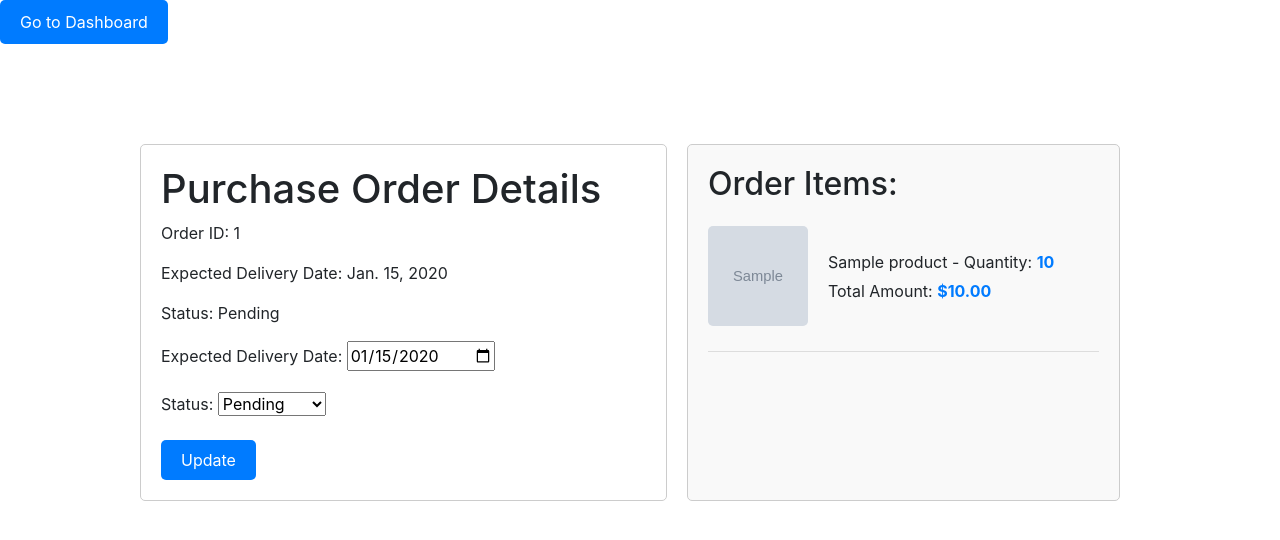
After one commit to RoshanPaulBabu/ecommerce, a Django app: page /seller/purchase_order/1/ in a window 1280 px wide. The commit adds this page. Shown: the top 540 px of the page. Run offline with Django 4.2, Linux system fonts and the light colour scheme; tables that the repository leaves empty hold one stand-in row (values such as "Sample post"); grey boxes marked "Sample" are stand-in pictures; some libraries are stand-ins or nearby versions.

Commit message:
added so manthings idkk 16/05

```diff
--- a/eapp/admin.py
+++ b/eapp/admin.py
@@ -158,8 +158,8 @@ class PurchaseOrderAdmin(admin.ModelAdmin):
 admin.site.register(PurchaseOrder, PurchaseOrderAdmin)
 
 
-@admin.register(AdminMessage)
-class AdminMessageAdmin(admin.ModelAdmin):
+@admin.register(POMessage)
+class POMessageAdmin(admin.ModelAdmin):
     list_display = ('product', 'total_amount', 'quantity', 'confirmed',)
     list_filter = ('confirmed',)
     search_fields = ('product__name', 'purchase_order__id')
--- a/eapp/templates/customer/login.html
+++ b/eapp/templates/customer/login.html
@@ -17,7 +17,7 @@
                     <div class="breadcrumb-text text-center">
                         <h1>Login</h1>
                         <ul class="breadcrumb-menu">
-                            <li><a href="index.html">home</a></li>
+                            <li><a href="{% url 'index' %}">home</a></li>
                             <li><span>Login</span></li>
                         </ul>
                     </div>
@@ -39,7 +39,7 @@
                             {% csrf_token %}
                             <div>
                                 <label for="email">Email:</label>
-                                <input type="email" id="email" name="email" placeholder="Enter Username or Email address..." required>
+                                <input type="username" id="email" name="email" placeholder="Enter Username or Email address..." required>
                             </div>
                             <div>
                                 <label for="password">Password:</label>
--- /dev/null
+++ b/eapp/templates/purchase_order_details.html
@@ -0,0 +1,209 @@
+<!DOCTYPE html>
+<html>
+<head>
+    <title>Purchase Order Details</title>
+    <!-- Bootstrap CSS -->
+    <link href="https://stackpath.bootstrapcdn.com/bootstrap/4.5.2/css/bootstrap.min.css" rel="stylesheet">
+    <style>
+                .item-container {
+            display: flex;
+            align-items: center;
+            margin-bottom: 10px;
+        }
+        .item-img {
+            width: 100px;
+            height: auto;
+            margin-right: 20px;
+        }
+        .purchase-order-container {
+    display: flex;
+    justify-content: space-between;
+    max-width: 1000px;
+    margin: 100px auto;
+}
+
+.purchase-order-details,
+.order-items {
+    flex-grow: 1;
+    padding: 20px;
+    border: 1px solid #ccc;
+    border-radius: 5px;
+    margin-right: 20px;
+}
+
+.order-items {
+    background-color: #f9f9f9;
+}
+
+.order-items h2 {
+    margin-top: 0;
+}
+
+.order-items ul {
+    list-style-type: none;
+    padding: 0;
+}
+
+.order-items li {
+    border-bottom: 1px solid #ddd;
+    padding: 15px 0;
+}
+
+.item-container {
+    display: flex;
+    align-items: center;
+}
+
+.item-img {
+    width: 100px;
+    height: 100px;
+    margin-right: 20px;
+    object-fit: cover;
+    border-radius: 5px;
+}
+
+.item-info {
+    flex-grow: 1;
+}
+
+.item-info p {
+    margin: 5px 0;
+}
+
+.item-info span {
+    font-weight: bold;
+    color: #007bff;
+}
+
+.update-btn {
+    background-color: #007bff;
+    color: #fff;
+    border: none;
+    padding: 8px 20px;
+    cursor: pointer;
+    border-radius: 5px;
+}
+
+.reject-btn {
+    background-color: #741717;
+    color: #fff;
+    border: none;
+    padding: 8px 20px;
+    cursor: pointer;
+    border-radius: 5px;
+
+}
+.dashboard-btn {
+    display: inline-block;
+    background-color: #007bff;
+    color: #fff;
+    text-decoration: none;
+    padding: 10px 20px;
+    border-radius: 5px;
+    transition: background-color 0.3s;
+}
+
+.dashboard-btn:hover {
+    background-color: #0b73e2;
+}
+
+
+    </style>
+</head>
+<body>
+
+    <a href="http://127.0.0.1:8000/seller" class="dashboard-btn">Go to Dashboard</a>
+    <div class="purchase-order-container">
+        <div class="purchase-order-details">
+            <h1>Purchase Order Details</h1>
+            <div class="order-info">
+                <p>Order ID: <span>{{ purchase_order.id }}</span></p>
+                <p>Expected Delivery Date: <span>{{ purchase_order.ExpectedDeliveryDate }}</span></p>
+                <p>Status: <span>{{ purchase_order.Status }}</span></p>
+            </div>
+            <form method="post" class="update-form">
+                {% csrf_token %}
+                <div class="form-group">
+                    <label for="delivery_date">Expected Delivery Date:</label>
+                    <input type="date" id="delivery_date" name="delivery_date" value="{{ purchase_order.ExpectedDeliveryDate|date:"Y-m-d" }}">
+                </div>
+                <div class="form-group">
+                    <label for="status">Status:</label>
+                    <select id="status" name="status">
+                        <option value="Pending" {% if purchase_order.Status == 'Pending' %} selected {% endif %}>Pending</option>
+                        <option value="In Progress" {% if purchase_order.Status == 'In Progress' %} selected {% endif %}>In Progress</option>
+                        <option value="Delivered" {% if purchase_order.Status == 'Delivered' %} selected {% endif %}>Delivered</option>
+                    </select>
+                </div>
+                <button type="submit" class="update-btn">Update</button>
+
+                <!-- Button for rejecting purchase order -->
+                {% if purchase_order.Status == '' and purchase_order.Status != 'Initiated' %}
+                <button type="button" class="btn btn-danger" id="rejectBtn">Reject</button>
+                {% endif %}
+            </form>
+        </div>
+
+        <div class="order-items">
+            <h2>Order Items:</h2>
+            <ul>
+                {% for item in order_items %}
+                    <li>
+                        <div class="item-container">
+                            <img src="{{ item.Product.image_1.url }}" class="item-img" alt="{{ item.Product.name }}">
+                            <div class="item-info">
+                                <p>{{ item.Product.name }} - Quantity: <span>{{ item.Quantity }}</span></p>
+                                <p>Total Amount: <span>${{ item.TotalAmount }}</span></p>
+                            </div>
+                        </div>
+                    </li>
+                {% endfor %}
+            </ul>
+        </div>
+    </div>
+
+
+    <!-- Popup modal for rejecting purchase order -->
+    <div class="modal fade" id="rejectModal" tabindex="-1" role="dialog" aria-labelledby="rejectModalLabel" aria-hidden="true">
+        <div class="modal-dialog" role="document">
+            <div class="modal-content">
+                <div class="modal-header">
+                    <h5 class="modal-title" id="rejectModalLabel">Reject Purchase Order</h5>
+                    <button type="button" class="close" data-dismiss="modal" aria-label="Close">
+                        <span aria-hidden="true">&times;</span>
+                    </button>
+                </div>
+                <div class="modal-body">
+                    <p>Are you sure you want to reject this purchase order?</p>
+                    <textarea id="sellerMessage" class="form-control" placeholder="Enter your message..." rows="4"></textarea>
+                </div>
+                <div class="modal-footer">
+                    <button type="button" class="btn btn-secondary" data-dismiss="modal">Close</button>
+                    <button type="button" class="btn btn-danger" id="confirmRejectBtn">Reject</button>
+                </div>
+            </div>
+        </div>
+    </div>
+
+    <!-- Bootstrap JS and jQuery -->
+    <script src="https://code.jquery.com/jquery-3.5.1.slim.min.js"></script>
+    <script src="https://cdn.jsdelivr.net/npm/@popperjs/core@2.5.4/dist/umd/popper.min.js"></script>
+    <script src="https://stackpath.bootstrapcdn.com/bootstrap/4.5.2/js/bootstrap.min.js"></script>
+    <script>
+        // JavaScript for rejecting purchase order
+        $(document).ready(function () {
+            $("#rejectBtn").click(function () {
+                $("#rejectModal").modal("show");
+            });
+
+            $("#confirmRejectBtn").click(function () {
+                var sellerMessage = $("#sellerMessage").val();
+                // Assuming you have a separate URL for rejecting purchase order
+                var rejectUrl = "{% url 'reject_purchase_order' purchase_order.id %}";
+                // Redirect to reject URL with seller message
+                window.location.href = rejectUrl + "?seller_message=" + encodeURIComponent(sellerMessage);
+            });
+        });
+    </script>
+</body>
+</html>
--- a/eapp/urls.py
+++ b/eapp/urls.py
@@ -28,8 +28,8 @@ urlpatterns = [
     path('search/', views.search_results, name='search_results'),
     path('category/<int:category_id>/', views.category_products, name='category_products'),
     path('subcategory/<int:subcategory_id>/', views.subcategory_products, name='subcategory_products'),
-    path('inventory/', views.inventory, name='inventory'),
-    path('send-purchase-order/<int:product_id>/', views.send_purchase_order, name='send_purchase_order'),
-    path('seller/', views.SellerLoginView.as_view(), name='seller_login'),
     path('create_purchase_order/', views.CreatePurchaseOrderView.as_view(), name='create_purchase_order'),
+    path('seller', views.seller_purchase_orders, name='seller_purchase_orders'),
+    path('seller/purchase_order/<int:purchase_order_id>/', views.purchase_order_details, name='purchase_order_details'),
+    path('seller/purchase_order/<int:purchase_order_id>/reject/', views.reject_purchase_order, name='reject_purchase_order'),
 ]
--- a/eapp/views.py
+++ b/eapp/views.py
@@ -96,7 +96,19 @@ def login_view(request):
         if user is not None:
             login(request, user)
             messages.success(request, 'You have successfully logged in!')
-            return redirect('index')  # Change 'index' to your desired redirect URL after login
+
+            # Redirect based on user role
+            try:
+                customer = user.customer
+                return redirect('index')  # Redirect customer to index page
+            except Customer.DoesNotExist:
+                try:
+                    seller = user.seller
+                    return redirect('seller_purchase_orders')  # Redirect seller to seller dashboard
+                except Seller.DoesNotExist:
+                    messages.error(request, 'You are not authorized to access this page.')
+                    return redirect('login')  # Redirect to login page if no associated role found
+
         else:
             messages.error(request, 'Invalid email or password. Please try again.')
             return render(request, 'customer/login.html')  # Change 'login.html' to your login template path
@@ -340,6 +352,10 @@ def checkout(request):
     customer = request.user.customer
     cart_items = Cart.objects.filter(customer=customer)
     total_price = sum(item.product.price * item.quantity for item in cart_items)
+
+    if total_price == 0:
+        return redirect('order_list')  # Redirect to order details with a placeholder order id
+
     if request.method == 'POST':
         address_id = request.POST.get('address_id')
         if not address_id:
@@ -446,59 +462,6 @@ def subcategory_products(request, subcategory_id):
     return render(request, 'subcategory_products.html', {'subcategory': subcategory, 'products': products})
 
 
-def inventory(request):
-    products = Product.objects.all()
-    return render(request, 'inventory.html', {'products': products})
-
-def send_purchase_order(request, product_id):
-    if request.method == 'POST':
-        product = Product.objects.get(pk=product_id)
-        seller_id = request.POST.get('seller')
-        quantity = request.POST.get('quantity')
-        seller = Seller.objects.get(pk=seller_id)
-
-        # Create a new purchase order
-        purchase_order = PurchaseOrder.objects.create(
-            TotalAmount=product.cost * int(quantity),
-            PurchaseOrderDate=timezone.now(),
-            Status='Pending',  # You can set the status as required
-            Seller=seller
-        )
-
-        # Create a new purchase order item
-        purchase_order_item = PurchaseOrderItem.objects.create(
-            Quantity=quantity,
-            Product=product,
-            PurchaseOrder=purchase_order,
-            PurchaseUnitPrice=product.cost,
-            TotalAmount=product.cost * int(quantity)
-        )
-
-        return HttpResponse('Purchase Order Sent Successfully!')
-    else:
-        product = Product.objects.get(pk=product_id)
-        sellers = Seller.objects.filter(id=product.seller.id)
-        return render(request, 'send_purchase_order.html', {'product': product, 'sellers': sellers})
-
-
-class SellerLoginView(View):
-    def get(self, request):
-        return render(request, 'login.html')
-
-    def post(self, request):
-        username = request.POST['username']
-        password = request.POST['password']
-        seller = authenticate(request, username=username, password=password)
-
-        if seller is not None:
-            login(request, seller)
-            return redirect('seller_dashboard')
-        else:
-            messages.error(request, 'Invalid email or password. Please try again.')
-            return render(request, 'login.html')
-
-
-
 
 
 class CreatePurchaseOrderView(View):
@@ -546,3 +509,45 @@ class CreatePurchaseOrderView(View):
             )
 
         return redirect('/admin/eapp/purchaseorder/')  # Redirect to a success page
+
+def seller_purchase_orders(request):
+    # Assuming you have a way to identify the current seller, e.g., request.user.seller
+    seller = request.user.seller
+    purchase_orders = PurchaseOrder.objects.filter(Seller=seller)
+    return render(request, 'seller_purchase_orders.html', {'purchase_orders': purchase_orders})
+
+from django.db import transaction
+
+@transaction.atomic
+def purchase_order_details(request, purchase_order_id):
+    purchase_order = get_object_or_404(PurchaseOrder, id=purchase_order_id)
+    order_items = PurchaseOrderItem.objects.filter(PurchaseOrder=purchase_order)
+    if request.method == 'POST':
+        # Handle form submission to update delivery date and status
+        delivery_date = request.POST.get('delivery_date')
+        status = request.POST.get('status')
+        # Update purchase order with new delivery date and status
+        purchase_order.ExpectedDeliveryDate = delivery_date
+        purchase_order.Status = status
+        purchase_order.save()
+
+        # Update product quantity if status is "Delivered"
+        if status == 'Delivered':
+            for item in order_items:
+                item.Product.quantity_in_stock += item.Quantity
+                item.Product.save()
+        return redirect('seller_purchase_orders')
+
+    return render(request, 'purchase_order_details.html', {'purchase_order': purchase_order, 'order_items': order_items})
+
+def reject_purchase_order(request, purchase_order_id):
+    if request.method == 'GET':
+        seller_message = request.GET.get('seller_message', '')  # Get seller message from the query parameters
+        purchase_order = get_object_or_404(PurchaseOrder, id=purchase_order_id)  # Get the purchase order object
+
+        # Update purchase order status and seller message
+        purchase_order.Status = 'Rejected'
+        purchase_order.seller_message = seller_message
+        purchase_order.save()
+
+        return redirect('seller_purchase_orders')  # Redirect to seller purchase orders page
```
Also changed, not shown: eapp/models.py (+4 -3 lines), eapp/templates/cart.html (+10 -4 lines), eapp/templates/create_purchase_order.html (+87 -0 lines), eapp/templates/seller_purchase_orders.html (added, +85 -0 lines), ecommerce/settings.py (+23 -19 lines), eapp/migrations/0017_rename_adminmessage_pomessage.py (added), eapp/migrations/0018_purchaseorder_seller_message.py (added).
